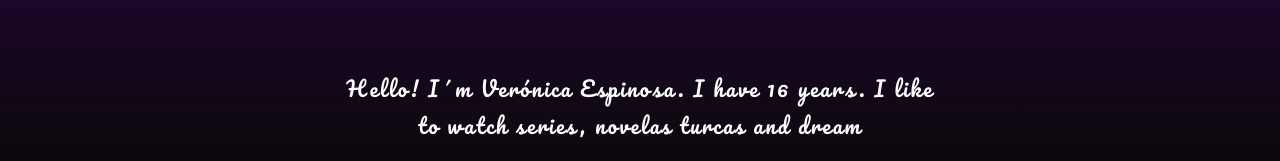
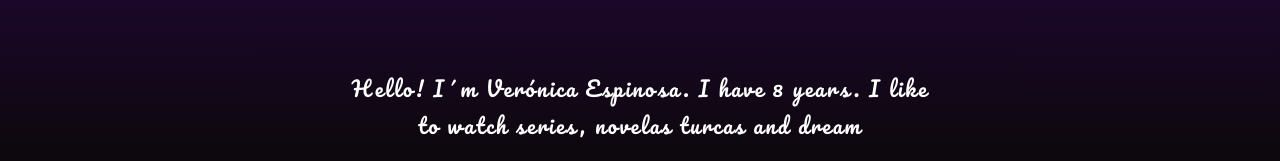
Before and after one commit to ZMonchoX/veronicaWeb, a plain HTML site: page index.html in a window 1280 px wide. Shown: the part 815-976 px from the top of the page. Drawn offline with Linux system fonts and the light colour scheme.

Commit message:
git_commit

```diff
--- a/index.html
+++ b/index.html
@@ -26,7 +26,7 @@
   </main>
   <footer>
     <div>
-      <p>Hello! I´m Verónica Espinosa. I have 16 years. I like to watch series, novelas turcas and dream</p>
+      <p>Hello! I´m Verónica Espinosa. I have 8 years. I like to watch series, novelas turcas and dream</p>
     </div>
   </footer>
 </body>
```
